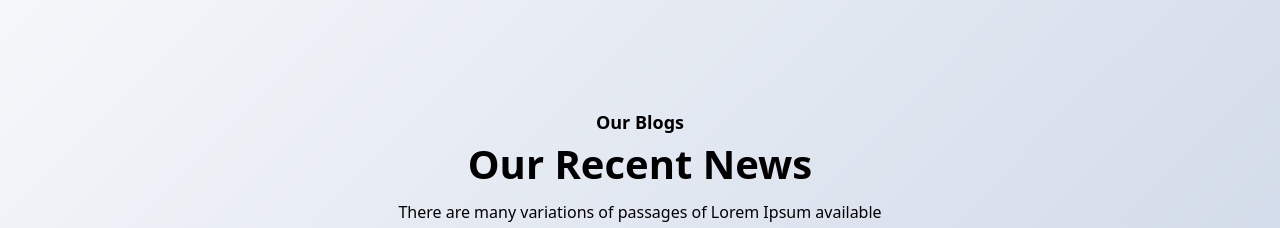
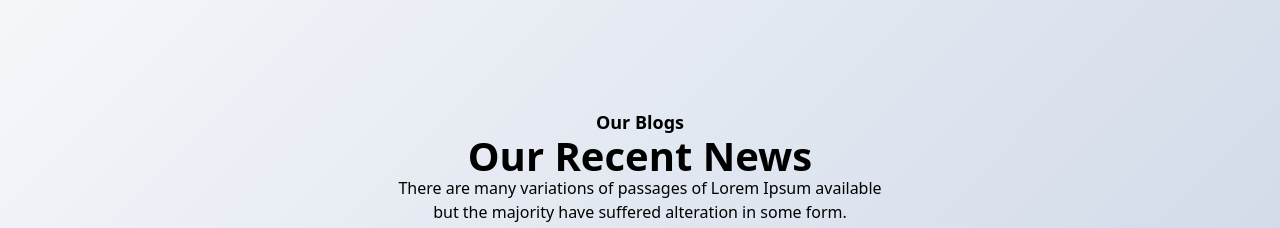
Before and after one commit to pearlorganisation/coelian, a Next.js app in the folder coelian/: page / in a window 1280 px wide. Shown: the part 1980-2208 px from the top of the page. Built offline with nearby package versions, Linux system fonts and the light colour scheme; a web font is replaced by a local one.

Commit message:
minor changes

```diff
--- a/coelian/src/app/_components/blogs/Blogs.jsx
+++ b/coelian/src/app/_components/blogs/Blogs.jsx
@@ -30,7 +30,7 @@ const Blogs = (props, ref) => {
           <div class="flex flex-wrap justify-center -mx-4">
             <div class="w-full px-4">
               <div class="text-center mx-auto mb-[60px] lg:mb-20 max-w-[510px]">
-                <span class="font-semibold text-lg text-primary mb-2 block">
+                <span class="font-semibold text-lg text-primary  block">
                   Our Blogs
                 </span>
                 <h2
@@ -40,7 +40,7 @@ const Blogs = (props, ref) => {
                   sm:text-4xl
                   md:text-[40px]
                   text-dark
-                  mb-4
+
                   "
                 >
                   Our Recent News
```
